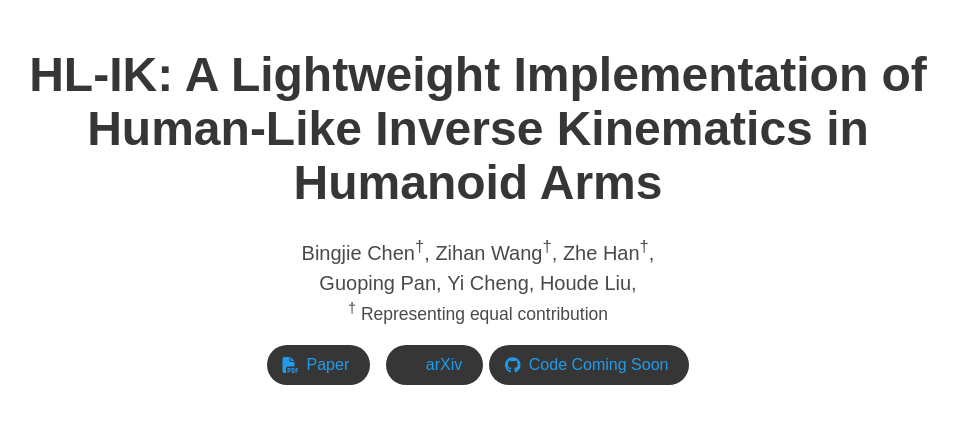
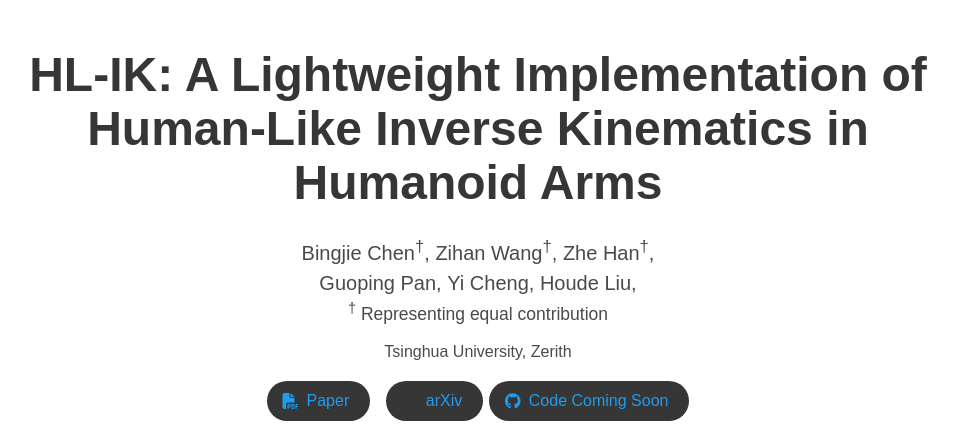
Before and after one commit to HL-IK/HL-IK.github.io, a plain HTML site: page index.html in a window 1280 px wide. Shown: the top 430 px of the page, without its empty margins (162-1120 px from the left). Drawn offline with nearby package versions, Linux system fonts and the light colour scheme; some icons are missing; a web font is replaced by a local one.

Commit message:
add work units

```diff
--- a/index.html
+++ b/index.html
@@ -55,7 +55,12 @@
                 <span class="author-block">Yi Cheng,</span>
                 <span class="author-block">Houde Liu,</span><br>
               </div>
+
               <small><sup>†</sup> Representing equal contribution</small>
+
+              <div class="is-size-6 publication-affiliations" style="margin-top: 0.75rem;">
+                <span class="author-block">Tsinghua University, Zerith</span><br>
+              </div>
 
               <div class="column has-text-centered">
                 <div class="publication-links">
```
